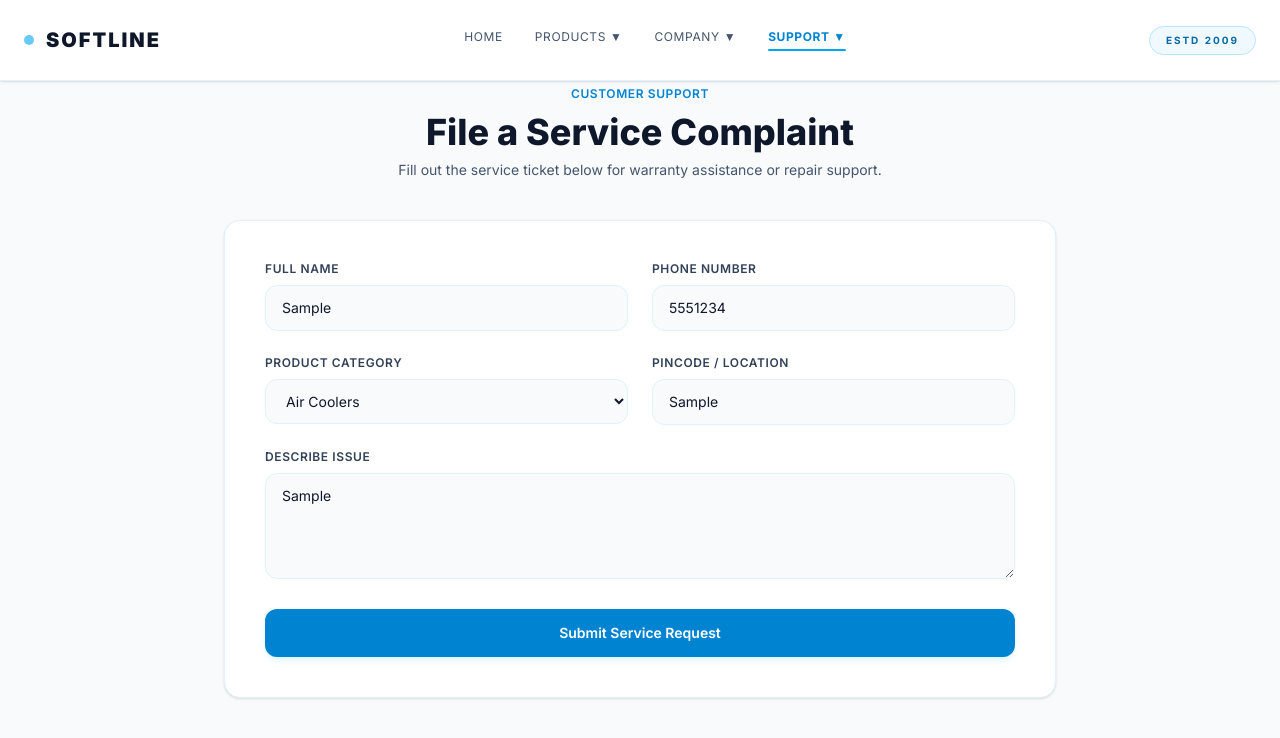
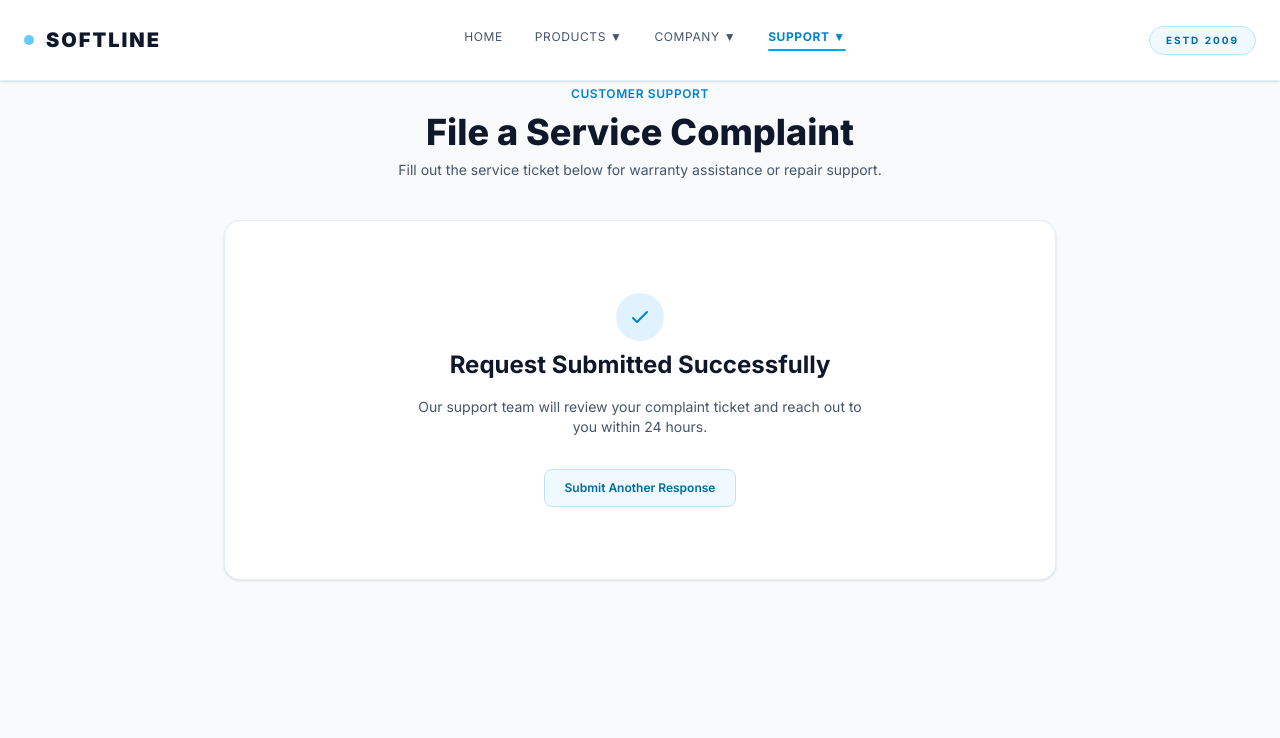
Before and after one commit to manikdhiman/softline-3d, a Next.js app: page /support/complaint in a window 1280 px wide. Both pictures are taken after typing "Sample", "5551234", "Sample", "Sample" into the empty fields and a click on the button "Submit Service Request". Shown: the top 738 px of the page. Built offline with nearby package versions, Linux system fonts and the light colour scheme.

Commit message:
fix: add 'use client' directive to complaint page to allow form submission handler

```diff
--- a/src/app/support/complaint/page.js
+++ b/src/app/support/complaint/page.js
@@ -1,4 +1,15 @@
+'use client';
+
+import { useState } from 'react';
+
 export default function ComplaintPage() {
+  const [submitted, setSubmitted] = useState(false);
+
+  const handleSubmit = (e) => {
+    e.preventDefault();
+    setSubmitted(true);
+  };
+
   return (
     <div className="bg-slate-50 min-h-screen text-slate-900 font-sans py-12 md:py-20">
       <div className="max-w-4xl mx-auto px-4 sm:px-6 lg:px-8">
@@ -12,16 +23,35 @@ export default function ComplaintPage() {
         </div>
 
         <div className="bg-white rounded-2xl border border-sky-100 p-6 sm:p-10 shadow-sm">
-          <form className="space-y-6" onSubmit={(e) => e.preventDefault()}>
+          {submitted ? (
+            <div className="text-center py-8 space-y-4">
+              <div className="inline-flex items-center justify-center w-12 h-12 rounded-full bg-sky-100 text-sky-600 mb-2">
+                <svg className="w-6 h-6" fill="none" viewBox="0 0 24 24" stroke="currentColor" strokeWidth={2}>
+                  <path strokeLinecap="round" strokeLinejoin="round" d="M5 13l4 4L19 7" />
+                </svg>
+              </div>
+              <h3 className="text-2xl font-bold text-slate-900">Request Submitted Successfully</h3>
+              <p className="text-slate-600 text-sm max-w-md mx-auto">
+                Our support team will review your complaint ticket and reach out to you within 24 hours.
+              </p>
+              <button
+                onClick={() => setSubmitted(false)}
+                className="mt-4 inline-block bg-sky-50 text-sky-700 hover:bg-sky-100 font-semibold text-xs px-5 py-2.5 rounded-lg border border-sky-200 transition"
+              >
+                Submit Another Response
+              </button>
+            </div>
+          ) : (
+            <form className="space-y-6" onSubmit={handleSubmit}>
 
               <div className="grid grid-cols-1 sm:grid-cols-2 gap-6">
                 <div>
                   <label className="block text-xs font-semibold text-slate-700 uppercase tracking-wider mb-2">Full Name</label>
-                <input type="text" placeholder="Enter your full name" className="w-full bg-slate-50 border border-sky-100 rounded-xl px-4 py-3 text-sm text-slate-900 focus:outline-none focus:border-sky-500 focus:bg-white transition" />
+                  <input required type="text" placeholder="Enter your full name" className="w-full bg-slate-50 border border-sky-100 rounded-xl px-4 py-3 text-sm text-slate-900 focus:outline-none focus:border-sky-500 focus:bg-white transition" />
                 </div>
                 <div>
                   <label className="block text-xs font-semibold text-slate-700 uppercase tracking-wider mb-2">Phone Number</label>
-                <input type="tel" placeholder="+91 00000 00000" className="w-full bg-slate-50 border border-sky-100 rounded-xl px-4 py-3 text-sm text-slate-900 focus:outline-none focus:border-sky-500 focus:bg-white transition" />
+                  <input required type="tel" placeholder="+91 00000 00000" className="w-full bg-slate-50 border border-sky-100 rounded-xl px-4 py-3 text-sm text-slate-900 focus:outline-none focus:border-sky-500 focus:bg-white transition" />
                 </div>
               </div>
 
@@ -38,13 +68,13 @@ export default function ComplaintPage() {
                 </div>
                 <div>
                   <label className="block text-xs font-semibold text-slate-700 uppercase tracking-wider mb-2">Pincode / Location</label>
-                <input type="text" placeholder="e.g. 132039" className="w-full bg-slate-50 border border-sky-100 rounded-xl px-4 py-3 text-sm text-slate-900 focus:outline-none focus:border-sky-500 focus:bg-white transition" />
+                  <input required type="text" placeholder="e.g. 132039" className="w-full bg-slate-50 border border-sky-100 rounded-xl px-4 py-3 text-sm text-slate-900 focus:outline-none focus:border-sky-500 focus:bg-white transition" />
                 </div>
               </div>
 
               <div>
                 <label className="block text-xs font-semibold text-slate-700 uppercase tracking-wider mb-2">Describe Issue</label>
-              <textarea rows={4} placeholder="Provide details regarding the product issue..." className="w-full bg-slate-50 border border-sky-100 rounded-xl px-4 py-3 text-sm text-slate-900 focus:outline-none focus:border-sky-500 focus:bg-white transition" />
+                <textarea required rows={4} placeholder="Provide details regarding the product issue..." className="w-full bg-slate-50 border border-sky-100 rounded-xl px-4 py-3 text-sm text-slate-900 focus:outline-none focus:border-sky-500 focus:bg-white transition" />
               </div>
 
               <button type="submit" className="w-full bg-sky-600 hover:bg-sky-700 text-white font-semibold text-sm py-3.5 rounded-xl shadow-md shadow-sky-500/10 transition duration-200">
@@ -52,6 +82,7 @@ export default function ComplaintPage() {
               </button>
 
             </form>
+          )}
         </div>
 
       </div>
```
Lines whose indentation alone changed are shown as unchanged.
